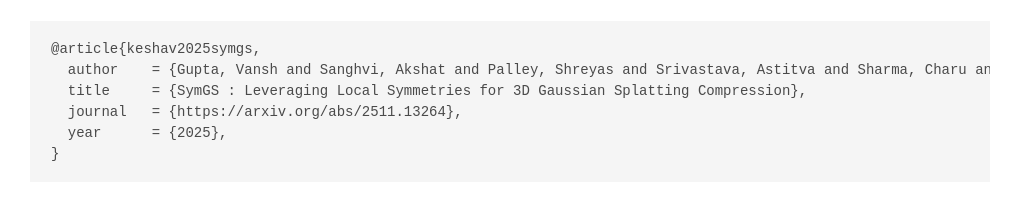
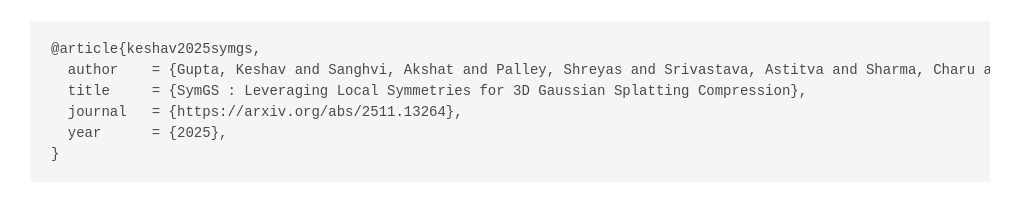
Before and after one commit to SymGS/symgs.github.io, a plain HTML site: page index.html in a window 1280 px wide. Shown: the part 5074-5286 px from the top of the page, without its empty margins (130-1151 px from the left). Drawn offline with nearby package versions, Linux system fonts and the light colour scheme; some icons are missing; a web font is replaced by a local one.

Commit message:
changed bibtex

```diff
--- a/index.html
+++ b/index.html
@@ -479,7 +479,7 @@
     <div class="container is-max-desktop content">
       <h2 class="title">BibTeX</h2>
       <pre><code>@article{keshav2025symgs,
-  author    = {Gupta, Vansh and Sanghvi, Akshat and Palley, Shreyas and Srivastava, Astitva and Sharma, Charu and Sharma, Avinash},
+  author    = {Gupta, Keshav and Sanghvi, Akshat and Palley, Shreyas and Srivastava, Astitva and Sharma, Charu and Sharma, Avinash},
   title     = {SymGS : Leveraging Local Symmetries for 3D Gaussian Splatting Compression},
   journal   = {https://arxiv.org/abs/2511.13264},
   year      = {2025},
```
